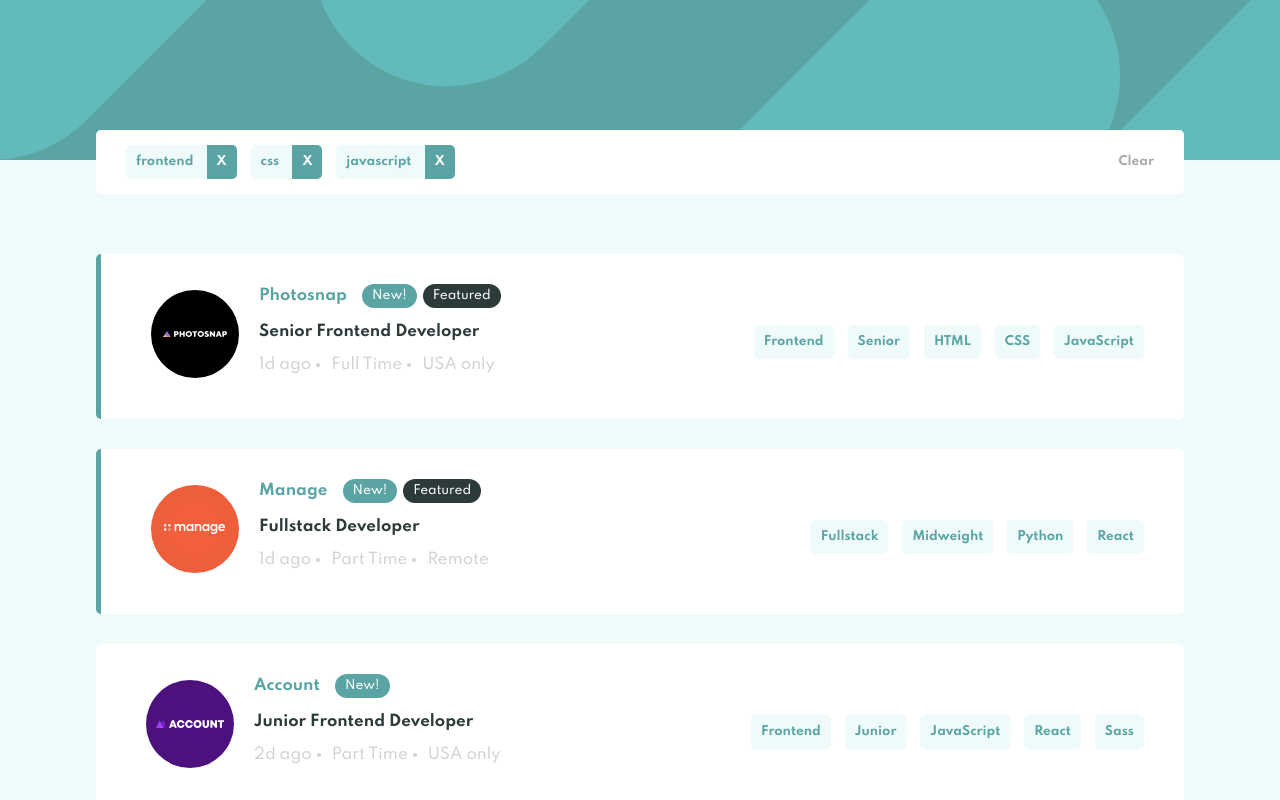
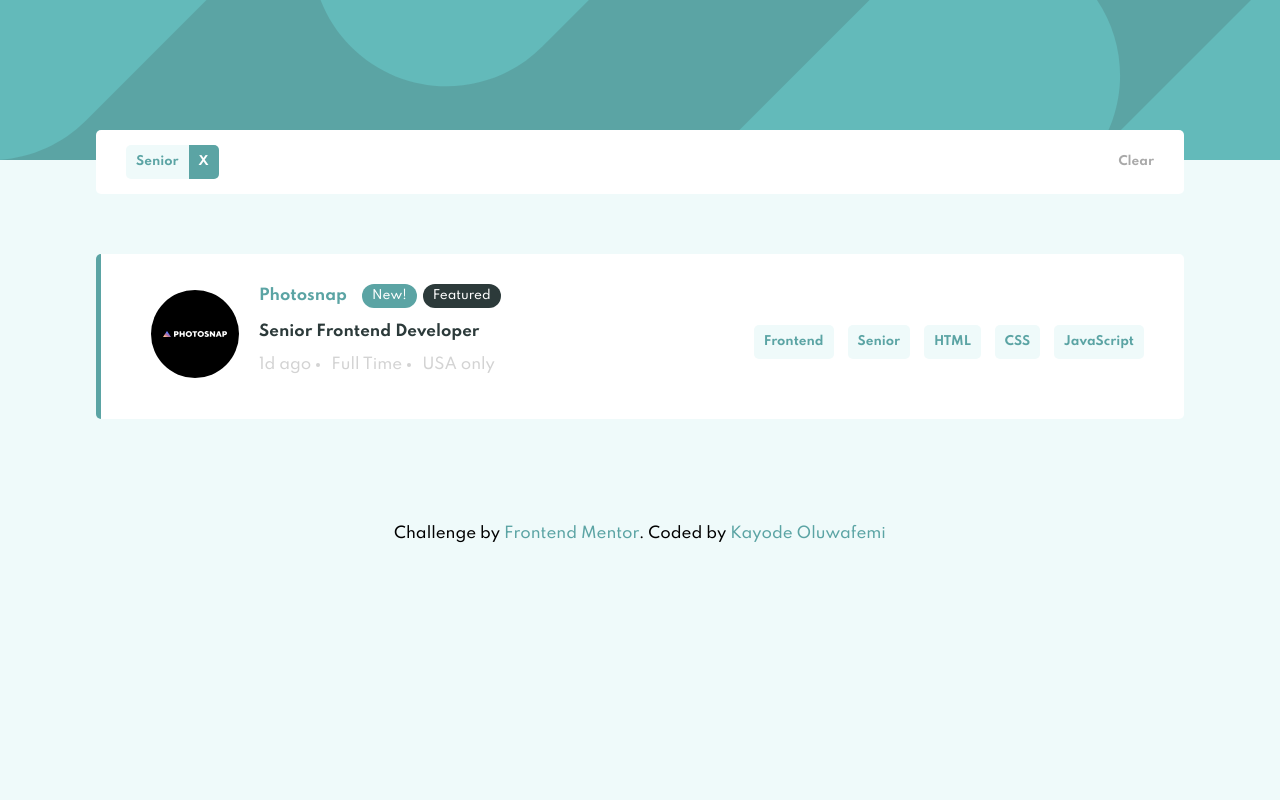
Before and after one commit to mrphemi/Static-job-listing, a plain HTML site: page index.html in a window 1280 px wide. Both pictures are taken after a click on the element "Senior". Shown: the top 800 px of the page. Drawn offline with Linux system fonts and the light colour scheme.

Commit message:
Round up

```diff
--- a/index.html
+++ b/index.html
@@ -15,21 +15,8 @@
   <body>
     <header></header>
     <div class="container">
-      <div class="filter-box">
-        <div class="filters">
-          <div class="filter">
-            <span>frontend</span>
-            <span class="delete">X</span>
-          </div>
-          <div class="filter">
-            <span>css</span>
-            <span class="delete">X</span>
-          </div>
-          <div class="filter">
-            <span>javascript</span>
-            <span class="delete">X</span>
-          </div>
-        </div>
+      <div class="filter-box hide">
+        <div class="filters"></div>
         <p class="clear-filters">Clear</p>
       </div>
       <div class="job-listings">
@@ -173,7 +160,7 @@
             <span data-role="fullstack">Fullstack</span>
             <span data-level="midweight">Midweight</span>
             <span data-languages="javascript">JavaScript</span>
-            <span data-languages="rubu">Ruby</span>
+            <span data-languages="ruby">Ruby</span>
             <span data-tools="sass">Sass</span>
           </div>
         </div>
@@ -319,6 +306,7 @@
         <!-- Item End -->
       </div>
       <div class="attribution">
+        <p>
           Challenge by
           <a href="https://www.frontendmentor.io?ref=challenge" target="_blank"
             >Frontend Mentor</a
@@ -326,7 +314,10 @@
           <a href="https://github.com/mrphemi" target="_blank"
             >Kayode Oluwafemi</a
           >
+        </p>
       </div>
     </div>
+
+    <script src="main.js"></script>
   </body>
 </html>
--- /dev/null
+++ b/main.js
@@ -0,0 +1,112 @@
+const roles = document.querySelectorAll("[data-role]");
+const levels = document.querySelectorAll("[data-level]");
+const languages = document.querySelectorAll("[data-languages]");
+const tools = document.querySelectorAll("[data-tools]");
+const filterBox = document.querySelector(".filter-box");
+const filters = document.querySelector(".filters");
+const clearFiltersBtn = document.querySelector(".clear-filters");
+
+window.onload = function () {
+  [...roles, ...levels, ...languages, ...tools].forEach((x) => {
+    x.addEventListener("click", () => {
+      addFilters(x.innerText);
+    });
+  });
+
+  clearFiltersBtn.addEventListener("click", clearFilters);
+};
+
+function hideFiltersBox() {
+  if (!filters.childElementCount) {
+    filterBox.classList.add("hide");
+  }
+}
+
+function filterExists(name) {
+  const filtersList = document.querySelectorAll(".filter .name");
+  return [...filtersList].some((value) => value.innerText === name);
+}
+
+function addFiltersUi(name) {
+  const filter = document.createElement("div");
+  filter.className = "filter";
+
+  const filterName = document.createElement("span");
+  filterName.className = "name";
+  filterName.innerText = name;
+
+  const deleteBtn = document.createElement("span");
+  deleteBtn.className = "delete";
+  deleteBtn.innerText = "X";
+
+  if (filterBox.classList.contains("hide")) {
+    filterBox.classList.remove("hide");
+  }
+
+  if (filterExists(name)) {
+    return;
+  }
+
+  filter.appendChild(filterName);
+  filter.appendChild(deleteBtn);
+
+  filters.appendChild(filter);
+}
+
+function addFilters(name) {
+  addFiltersUi(name);
+  filterJobs();
+
+  const deleteBtns = document.querySelectorAll(".delete");
+  // delete filter from list
+  deleteBtns.forEach((btn) => {
+    btn.addEventListener("click", () => {
+      btn.parentElement.remove();
+      filterJobs();
+      // Remove filter box after deleting the last filter from the list
+      if (deleteBtns.length === 1) {
+        hideFiltersBox();
+      }
+    });
+  });
+}
+
+function filterJobs() {
+  // returns the text value of each filter
+  const filtersList = [...document.querySelectorAll(".filter .name")].map(
+    (filter) => filter.innerText,
+  );
+  // returns all categories per job post
+  const CategoriesPerPost = [
+    ...document.querySelectorAll(".role-languages-and-tools"),
+  ].map((categories) => [...categories.children]);
+  // returns job categories name and their parent elements(".job-item" div)
+  const perJobCategories = CategoriesPerPost.map((categories) =>
+    categories.map((category) => {
+      return {
+        name: category.innerText,
+        firstParent: category.parentElement.parentElement,
+      };
+    }),
+  );
+  // returns all job posts
+  const jobItems = [...document.querySelectorAll(".job-item")];
+
+  jobItems.forEach((jobItem) => jobItem.classList.remove("hide"));
+  filtersList.forEach((filter) => {
+    perJobCategories.forEach((category) => {
+      if (category.map((item) => item.name).includes(filter)) {
+        return;
+      }
+      // filter job posts by hiding unrelated posts
+      category.forEach((item) => item.firstParent.classList.add("hide"));
+    });
+  });
+}
+
+function clearFilters() {
+  const jobItems = [...document.querySelectorAll(".job-item")];
+  filters.innerHTML = "";
+  hideFiltersBox();
+  jobItems.forEach((jobItem) => jobItem.classList.remove("hide"));
+}
--- a/styles.scss
+++ b/styles.scss
@@ -14,6 +14,12 @@ body {
   background-color: hsl(180, 52%, 96%);
   font-size: 1.5rem;
   font-family: "Spartan", sans-serif;
+}
+
+div {
+  &.hide {
+    display: none;
+  }
 }
 
 .container {
@@ -42,6 +48,7 @@ header {
   display: flex;
   position: relative;
   margin-top: -4rem;
+
   @media screen and (min-width: 1200px) {
     padding: 1.5rem 3rem;
     margin-top: -3rem;
@@ -85,7 +92,7 @@ header {
     font-weight: bold;
     font-size: 1.2rem;
     cursor: pointer;
-
+    margin-left: auto;
     &:hover {
       color: hsl(180, 29%, 50%);
       border-bottom: 1px solid hsl(180, 29%, 50%);
@@ -239,6 +246,10 @@ header {
   padding: 3rem 0;
   text-align: center;
 
+  p {
+    line-height: 3rem;
+  }
+
   a {
     color: hsl(180, 29%, 50%);
     text-decoration: none;
```
Also changed, not shown: styles.css, 1 other file. Lines whose indentation alone changed are shown as unchanged.
